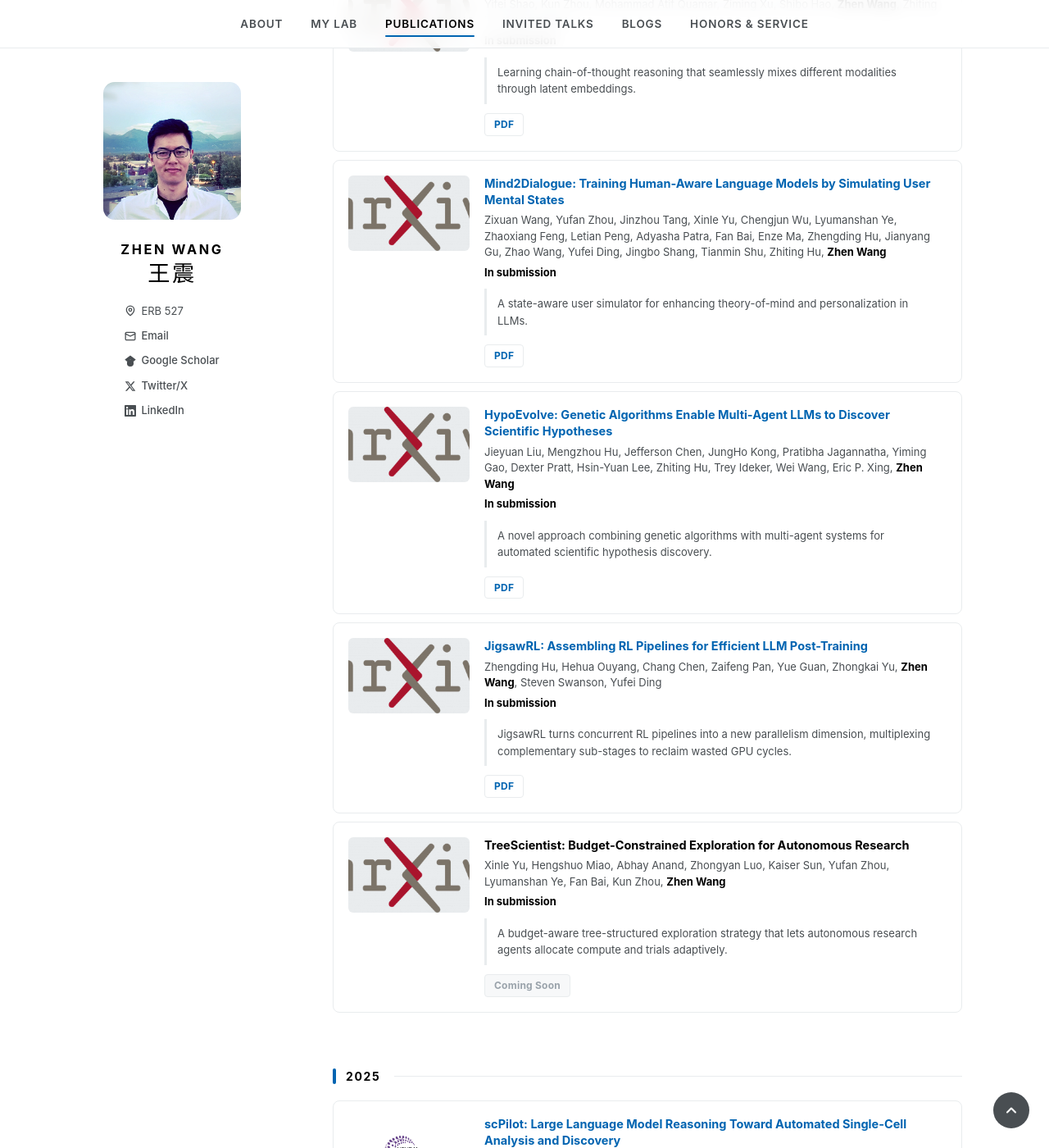
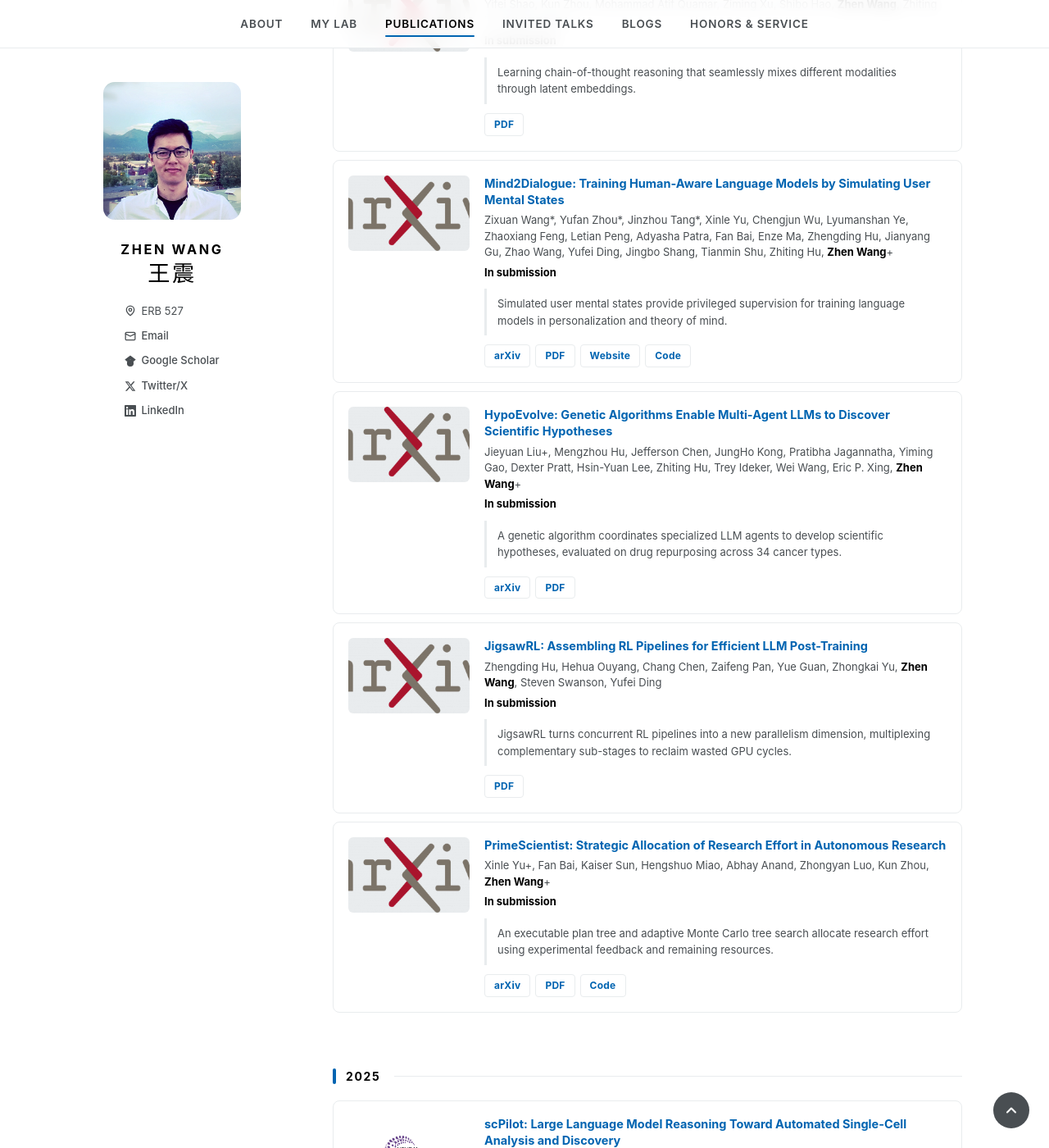
Before and after one commit to zhenwang9102/zhenwang9102.github.io, a Jekyll site: the page page_pubs.html, which Jekyll copies as it is, in a window 1280 px wide and 1400 px high, scrolled down 3429 px. Shown: the whole window at 82% size. Built offline with Jekyll 4.4.1, drawn with Linux system fonts in a browser that asks for light colours; some web fonts are replaced; some of the changed text lies outside the part shown.

Commit message:
update pages

```diff
--- a/_layouts/default.html
+++ b/_layouts/default.html
@@ -299,6 +299,10 @@
           <div class="news-container" id="newsBox">
             <div class="news-item">
               <span class="news-date">Sep 2026</span>
+              <div class="news-content">Two papers accepted to <strong>NeurIPS 2026</strong>.</div>
+            </div>
+            <div class="news-item">
+              <span class="news-date">Sep 2026</span>
               <div class="news-content">Recent service: Area Chair for <strong>ICLR 2027</strong>, Senior PC for <strong>AAAI 2027</strong>, and Area Chair for <strong>ACL&nbsp;ARR</strong>.</div>
             </div>
             <div class="news-item">
--- a/page_pubs.html
+++ b/page_pubs.html
@@ -374,6 +374,31 @@
         <h2 class="section-title">2026</h2>
 
         <div class="paper-card">
+          <div class="paper-image"><img src="/images/neurips-logo.png" alt="NeurIPS 2026" onerror="this.onerror=null;this.src='/images/ArXiv_logo_2022.png';"></div>
+          <div class="paper-content">
+            <h3 class="paper-title"><a href="https://arxiv.org/abs/2605.18641">Leveraging Latent Visual Reasoning in Silence</a></h3>
+            <p class="paper-authors">Dongyao Zhu, <strong>Zhen Wang</strong>, Xi Xiao, Han Jiang, Saeed Vahidian, Wei-Lun Chao, Tanya Berger-Wolf, Yu Su, Raju Vatsavai, Jianyang Gu</p>
+            <p class="paper-venue">NeurIPS 2026</p>
+            <p class="paper-description">Vision-language reasoning through silent latent computation, decoupling internal visual deliberation from the generated answer.</p>
+            <div class="paper-links"><a href="https://arxiv.org/pdf/2605.18641">PDF</a></div>
+          </div>
+        </div>
+
+        <div class="paper-card">
+          <div class="paper-image"><img src="/images/neurips-logo.png" alt="NeurIPS 2026" onerror="this.onerror=null;this.src='/images/ArXiv_logo_2022.png';"></div>
+          <div class="paper-content">
+            <h3 class="paper-title"><a href="https://arxiv.org/abs/2605.08520">FlashEvolve: Accelerating Agent Self-Evolution with Asynchronous Stage Orchestration</a></h3>
+            <p class="paper-authors">Zhengding Hu, Mingge Lu, <strong>Zhen Wang</strong>, Jixuan Ruan, Chang Chen, Zaifeng Pan, Yue Guan, Ruiyi Wang, Zhongkai Yu, Chao Zhang, Yufei Ding</p>
+            <p class="paper-venue">NeurIPS 2026</p>
+            <p class="paper-description">FlashEvolve turns synchronous agent evolution loops (GEPA, ACE, Meta-Harness) into asynchronous worker pipelines for a 3.5 to 4.9x acceleration.</p>
+            <div class="paper-links">
+              <a href="https://arxiv.org/pdf/2605.08520">PDF</a>
+              <a href="https://huggingface.co/papers/2605.08520">HF</a>
+            </div>
+          </div>
+        </div>
+
+        <div class="paper-card">
           <div class="paper-image"><img src="/images/icml-logo.png" alt="ICML 2026" onerror="this.onerror=null;this.src='/images/ArXiv_logo_2022.png';"></div>
           <div class="paper-content">
             <h3 class="paper-title"><a href="https://firebench.github.io/">FIRE-Bench: Evaluating Research Agents on the Rediscovery of Scientific Insights</a></h3>
@@ -457,31 +482,6 @@
         </div>
 
         <div class="paper-card">
-          <div class="paper-image"><img src="/images/ArXiv_logo_2022.png" alt="Latent Visual Reasoning" onerror="this.onerror=null;this.src='/images/ArXiv_logo_2022.png';"></div>
-          <div class="paper-content">
-            <h3 class="paper-title"><a href="https://arxiv.org/abs/2605.18641">Leveraging Latent Visual Reasoning in Silence</a></h3>
-            <p class="paper-authors">Dongyao Zhu, <strong>Zhen Wang</strong>, Xi Xiao, Han Jiang, Saeed Vahidian, Wei-Lun Chao, Tanya Berger-Wolf, Yu Su, Raju Vatsavai, Jianyang Gu</p>
-            <p class="paper-venue">In submission</p>
-            <p class="paper-description">Vision-language reasoning through silent latent computation, decoupling internal visual deliberation from the generated answer.</p>
-            <div class="paper-links"><a href="https://arxiv.org/pdf/2605.18641">PDF</a></div>
-          </div>
-        </div>
-
-        <div class="paper-card">
-          <div class="paper-image"><img src="/images/ArXiv_logo_2022.png" alt="FlashEvolve" onerror="this.onerror=null;this.src='/images/ArXiv_logo_2022.png';"></div>
-          <div class="paper-content">
-            <h3 class="paper-title"><a href="https://arxiv.org/abs/2605.08520">FlashEvolve: Accelerating Agent Self-Evolution with Asynchronous Stage Orchestration</a></h3>
-            <p class="paper-authors">Zhengding Hu, Mingge Lu, <strong>Zhen Wang</strong>, Jixuan Ruan, Chang Chen, Zaifeng Pan, Yue Guan, Ruiyi Wang, Zhongkai Yu, Chao Zhang, Yufei Ding</p>
-            <p class="paper-venue">In submission</p>
-            <p class="paper-description">FlashEvolve turns synchronous agent evolution loops (GEPA, ACE, Meta-Harness) into asynchronous worker pipelines for a 3.5 to 4.9x acceleration.</p>
-            <div class="paper-links">
-              <a href="https://arxiv.org/pdf/2605.08520">PDF</a>
-              <a href="https://huggingface.co/papers/2605.08520">HF</a>
-            </div>
-          </div>
-        </div>
-
-        <div class="paper-card">
           <div class="paper-image"><img src="/images/ArXiv_logo_2022.png" alt="TritonDFT" onerror="this.onerror=null;this.src='/images/ArXiv_logo_2022.png';"></div>
           <div class="paper-content">
             <h3 class="paper-title"><a href="https://arxiv.org/abs/2603.03372">TritonDFT: Automating DFT with a Multi-Agent Framework</a></h3>
@@ -529,10 +529,10 @@
           <div class="paper-image"><img src="/images/ArXiv_logo_2022.png" alt="Mind2Dialogue" onerror="this.onerror=null;this.src='/images/ArXiv_logo_2022.png';"></div>
           <div class="paper-content">
             <h3 class="paper-title"><a href="https://arxiv.org/abs/2609.15972">Mind2Dialogue: Training Human-Aware Language Models by Simulating User Mental States</a></h3>
-            <p class="paper-authors">Zixuan Wang, Yufan Zhou, Jinzhou Tang, Xinle Yu, Chengjun Wu, Lyumanshan Ye, Zhaoxiang Feng, Letian Peng, Adyasha Patra, Fan Bai, Enze Ma, Zhengding Hu, Jianyang Gu, Zhao Wang, Yufei Ding, Jingbo Shang, Tianmin Shu, Zhiting Hu, <strong>Zhen Wang</strong></p>
-            <p class="paper-venue">In submission</p>
-            <p class="paper-description">A state-aware user simulator for enhancing theory-of-mind and personalization in LLMs.</p>
-            <div class="paper-links"><a href="https://arxiv.org/pdf/2609.15972">PDF</a></div>
+            <p class="paper-authors">Zixuan Wang*, Yufan Zhou*, Jinzhou Tang*, Xinle Yu, Chengjun Wu, Lyumanshan Ye, Zhaoxiang Feng, Letian Peng, Adyasha Patra, Fan Bai, Enze Ma, Zhengding Hu, Jianyang Gu, Zhao Wang, Yufei Ding, Jingbo Shang, Tianmin Shu, Zhiting Hu, <strong>Zhen Wang</strong>+</p>
+            <p class="paper-venue">In submission</p>
+            <p class="paper-description">Simulated user mental states provide privileged supervision for training language models in personalization and theory of mind.</p>
+            <div class="paper-links"><a href="https://arxiv.org/abs/2609.15972">arXiv</a><a href="https://arxiv.org/pdf/2609.15972">PDF</a><a href="https://wannabeyourfriend.github.io/mind2dialogue/">Website</a><a href="https://github.com/wannabeyourfriend/mind2dialogue">Code</a></div>
           </div>
         </div>
 
@@ -540,10 +540,10 @@
           <div class="paper-image"><img src="/images/ArXiv_logo_2022.png" alt="HypoEvolve" onerror="this.onerror=null;this.src='/images/ArXiv_logo_2022.png';"></div>
           <div class="paper-content">
             <h3 class="paper-title"><a href="https://arxiv.org/abs/2609.15938">HypoEvolve: Genetic Algorithms Enable Multi-Agent LLMs to Discover Scientific Hypotheses</a></h3>
-            <p class="paper-authors">Jieyuan Liu, Mengzhou Hu, Jefferson Chen, JungHo Kong, Pratibha Jagannatha, Yiming Gao, Dexter Pratt, Hsin-Yuan Lee, Zhiting Hu, Trey Ideker, Wei Wang, Eric P. Xing, <strong>Zhen Wang</strong></p>
-            <p class="paper-venue">In submission</p>
-            <p class="paper-description">A novel approach combining genetic algorithms with multi-agent systems for automated scientific hypothesis discovery.</p>
-            <div class="paper-links"><a href="https://arxiv.org/pdf/2609.15938">PDF</a></div>
+            <p class="paper-authors">Jieyuan Liu+, Mengzhou Hu, Jefferson Chen, JungHo Kong, Pratibha Jagannatha, Yiming Gao, Dexter Pratt, Hsin-Yuan Lee, Zhiting Hu, Trey Ideker, Wei Wang, Eric P. Xing, <strong>Zhen Wang</strong>+</p>
+            <p class="paper-venue">In submission</p>
+            <p class="paper-description">A genetic algorithm coordinates specialized LLM agents to develop scientific hypotheses, evaluated on drug repurposing across 34 cancer types.</p>
+            <div class="paper-links"><a href="https://arxiv.org/abs/2609.15938">arXiv</a><a href="https://arxiv.org/pdf/2609.15938">PDF</a></div>
           </div>
         </div>
 
@@ -559,13 +559,13 @@
         </div>
 
         <div class="paper-card">
-          <div class="paper-image"><img src="/images/ArXiv_logo_2022.png" alt="TreeScientist" onerror="this.onerror=null;this.src='/images/ArXiv_logo_2022.png';"></div>
-          <div class="paper-content">
-            <h3 class="paper-title">TreeScientist: Budget-Constrained Exploration for Autonomous Research</h3>
-            <p class="paper-authors">Xinle Yu, Hengshuo Miao, Abhay Anand, Zhongyan Luo, Kaiser Sun, Yufan Zhou, Lyumanshan Ye, Fan Bai, Kun Zhou, <strong>Zhen Wang</strong></p>
-            <p class="paper-venue">In submission</p>
-            <p class="paper-description">A budget-aware tree-structured exploration strategy that lets autonomous research agents allocate compute and trials adaptively.</p>
-            <div class="paper-links"><span class="soon">Coming Soon</span></div>
+          <div class="paper-image"><img src="/images/ArXiv_logo_2022.png" alt="PrimeScientist" onerror="this.onerror=null;this.src='/images/ArXiv_logo_2022.png';"></div>
+          <div class="paper-content">
+            <h3 class="paper-title"><a href="https://arxiv.org/abs/2609.17846">PrimeScientist: Strategic Allocation of Research Effort in Autonomous Research</a></h3>
+            <p class="paper-authors">Xinle Yu+, Fan Bai, Kaiser Sun, Hengshuo Miao, Abhay Anand, Zhongyan Luo, Kun Zhou, <strong>Zhen Wang</strong>+</p>
+            <p class="paper-venue">In submission</p>
+            <p class="paper-description">An executable plan tree and adaptive Monte Carlo tree search allocate research effort using experimental feedback and remaining resources.</p>
+            <div class="paper-links"><a href="https://arxiv.org/abs/2609.17846">arXiv</a><a href="https://arxiv.org/pdf/2609.17846">PDF</a><a href="https://github.com/Henri-XYu02/PrimeScientist">Code</a></div>
           </div>
         </div>
       </section>
@@ -930,11 +930,11 @@
         <h2 class="section-title">Agentic Reasoning and Planning with World Models</h2>
 
         <div class="paper-card">
-          <div class="paper-image"><img src="/images/ArXiv_logo_2022.png" alt="Latent Visual Reasoning" onerror="this.onerror=null;this.src='/images/ArXiv_logo_2022.png';"></div>
+          <div class="paper-image"><img src="/images/neurips-logo.png" alt="NeurIPS 2026" onerror="this.onerror=null;this.src='/images/ArXiv_logo_2022.png';"></div>
           <div class="paper-content">
             <h3 class="paper-title"><a href="https://arxiv.org/abs/2605.18641">Leveraging Latent Visual Reasoning in Silence</a></h3>
             <p class="paper-authors">Dongyao Zhu, <strong>Zhen Wang</strong>, Xi Xiao, Han Jiang, Saeed Vahidian, Wei-Lun Chao, Tanya Berger-Wolf, Yu Su, Raju Vatsavai, Jianyang Gu</p>
-            <p class="paper-venue">In submission</p>
+            <p class="paper-venue">NeurIPS 2026</p>
             <p class="paper-description">Vision-language reasoning through silent latent computation, decoupling internal visual deliberation from the generated answer.</p>
             <div class="paper-links"><a href="https://arxiv.org/pdf/2605.18641">PDF</a></div>
           </div>
@@ -1206,11 +1206,11 @@
         </div>
 
         <div class="paper-card">
-          <div class="paper-image"><img src="/images/ArXiv_logo_2022.png" alt="FlashEvolve" onerror="this.onerror=null;this.src='/images/ArXiv_logo_2022.png';"></div>
+          <div class="paper-image"><img src="/images/neurips-logo.png" alt="NeurIPS 2026" onerror="this.onerror=null;this.src='/images/ArXiv_logo_2022.png';"></div>
           <div class="paper-content">
             <h3 class="paper-title"><a href="https://arxiv.org/abs/2605.08520">FlashEvolve: Accelerating Agent Self-Evolution with Asynchronous Stage Orchestration</a></h3>
             <p class="paper-authors">Zhengding Hu, Mingge Lu, <strong>Zhen Wang</strong>, Jixuan Ruan, Chang Chen, Zaifeng Pan, Yue Guan, Ruiyi Wang, Zhongkai Yu, Chao Zhang, Yufei Ding</p>
-            <p class="paper-venue">In submission</p>
+            <p class="paper-venue">NeurIPS 2026</p>
             <p class="paper-description">FlashEvolve turns synchronous agent evolution loops (GEPA, ACE, Meta-Harness) into asynchronous worker pipelines for a 3.5 to 4.9x acceleration.</p>
             <div class="paper-links">
               <a href="https://arxiv.org/pdf/2605.08520">PDF</a>
@@ -1326,10 +1326,10 @@
           <div class="paper-image"><img src="/images/ArXiv_logo_2022.png" alt="Mind2Dialogue" onerror="this.onerror=null;this.src='/images/ArXiv_logo_2022.png';"></div>
           <div class="paper-content">
             <h3 class="paper-title"><a href="https://arxiv.org/abs/2609.15972">Mind2Dialogue: Training Human-Aware Language Models by Simulating User Mental States</a></h3>
-            <p class="paper-authors">Zixuan Wang, Yufan Zhou, Jinzhou Tang, Xinle Yu, Chengjun Wu, Lyumanshan Ye, Zhaoxiang Feng, Letian Peng, Adyasha Patra, Fan Bai, Enze Ma, Zhengding Hu, Jianyang Gu, Zhao Wang, Yufei Ding, Jingbo Shang, Tianmin Shu, Zhiting Hu, <strong>Zhen Wang</strong></p>
-            <p class="paper-venue">In submission</p>
-            <p class="paper-description">A state-aware user simulator for enhancing theory-of-mind and personalization in LLMs.</p>
-            <div class="paper-links"><a href="https://arxiv.org/pdf/2609.15972">PDF</a></div>
+            <p class="paper-authors">Zixuan Wang*, Yufan Zhou*, Jinzhou Tang*, Xinle Yu, Chengjun Wu, Lyumanshan Ye, Zhaoxiang Feng, Letian Peng, Adyasha Patra, Fan Bai, Enze Ma, Zhengding Hu, Jianyang Gu, Zhao Wang, Yufei Ding, Jingbo Shang, Tianmin Shu, Zhiting Hu, <strong>Zhen Wang</strong>+</p>
+            <p class="paper-venue">In submission</p>
+            <p class="paper-description">Simulated user mental states provide privileged supervision for training language models in personalization and theory of mind.</p>
+            <div class="paper-links"><a href="https://arxiv.org/abs/2609.15972">arXiv</a><a href="https://arxiv.org/pdf/2609.15972">PDF</a><a href="https://wannabeyourfriend.github.io/mind2dialogue/">Website</a><a href="https://github.com/wannabeyourfriend/mind2dialogue">Code</a></div>
           </div>
         </div>
 
@@ -1414,13 +1414,13 @@
         <h2 class="section-title">Scientific Foundation Models and AI Scientists</h2>
 
         <div class="paper-card">
-          <div class="paper-image"><img src="/images/ArXiv_logo_2022.png" alt="TreeScientist" onerror="this.onerror=null;this.src='/images/ArXiv_logo_2022.png';"></div>
-          <div class="paper-content">
-            <h3 class="paper-title">TreeScientist: Budget-Constrained Exploration for Autonomous Research</h3>
-            <p class="paper-authors">Xinle Yu, Hengshuo Miao, Abhay Anand, Zhongyan Luo, Kaiser Sun, Yufan Zhou, Lyumanshan Ye, Fan Bai, Kun Zhou, <strong>Zhen Wang</strong></p>
-            <p class="paper-venue">In submission</p>
-            <p class="paper-description">A budget-aware tree-structured exploration strategy that lets autonomous research agents allocate compute and trials adaptively.</p>
-            <div class="paper-links"><span class="soon">Coming Soon</span></div>
+          <div class="paper-image"><img src="/images/ArXiv_logo_2022.png" alt="PrimeScientist" onerror="this.onerror=null;this.src='/images/ArXiv_logo_2022.png';"></div>
+          <div class="paper-content">
+            <h3 class="paper-title"><a href="https://arxiv.org/abs/2609.17846">PrimeScientist: Strategic Allocation of Research Effort in Autonomous Research</a></h3>
+            <p class="paper-authors">Xinle Yu+, Fan Bai, Kaiser Sun, Hengshuo Miao, Abhay Anand, Zhongyan Luo, Kun Zhou, <strong>Zhen Wang</strong>+</p>
+            <p class="paper-venue">In submission</p>
+            <p class="paper-description">An executable plan tree and adaptive Monte Carlo tree search allocate research effort using experimental feedback and remaining resources.</p>
+            <div class="paper-links"><a href="https://arxiv.org/abs/2609.17846">arXiv</a><a href="https://arxiv.org/pdf/2609.17846">PDF</a><a href="https://github.com/Henri-XYu02/PrimeScientist">Code</a></div>
           </div>
         </div>
 
@@ -1428,10 +1428,10 @@
           <div class="paper-image"><img src="/images/ArXiv_logo_2022.png" alt="HypoEvolve" onerror="this.onerror=null;this.src='/images/ArXiv_logo_2022.png';"></div>
           <div class="paper-content">
             <h3 class="paper-title"><a href="https://arxiv.org/abs/2609.15938">HypoEvolve: Genetic Algorithms Enable Multi-Agent LLMs to Discover Scientific Hypotheses</a></h3>
-            <p class="paper-authors">Jieyuan Liu, Mengzhou Hu, Jefferson Chen, JungHo Kong, Pratibha Jagannatha, Yiming Gao, Dexter Pratt, Hsin-Yuan Lee, Zhiting Hu, Trey Ideker, Wei Wang, Eric P. Xing, <strong>Zhen Wang</strong></p>
-            <p class="paper-venue">In submission</p>
-            <p class="paper-description">A novel approach combining genetic algorithms with multi-agent systems for automated scientific hypothesis discovery.</p>
-            <div class="paper-links"><a href="https://arxiv.org/pdf/2609.15938">PDF</a></div>
+            <p class="paper-authors">Jieyuan Liu+, Mengzhou Hu, Jefferson Chen, JungHo Kong, Pratibha Jagannatha, Yiming Gao, Dexter Pratt, Hsin-Yuan Lee, Zhiting Hu, Trey Ideker, Wei Wang, Eric P. Xing, <strong>Zhen Wang</strong>+</p>
+            <p class="paper-venue">In submission</p>
+            <p class="paper-description">A genetic algorithm coordinates specialized LLM agents to develop scientific hypotheses, evaluated on drug repurposing across 34 cancer types.</p>
+            <div class="paper-links"><a href="https://arxiv.org/abs/2609.15938">arXiv</a><a href="https://arxiv.org/pdf/2609.15938">PDF</a></div>
           </div>
         </div>
 
```
